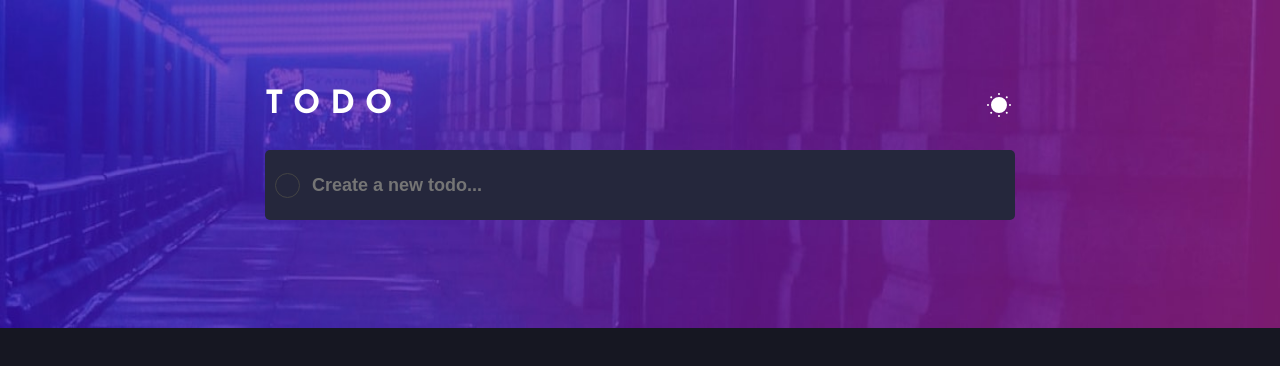
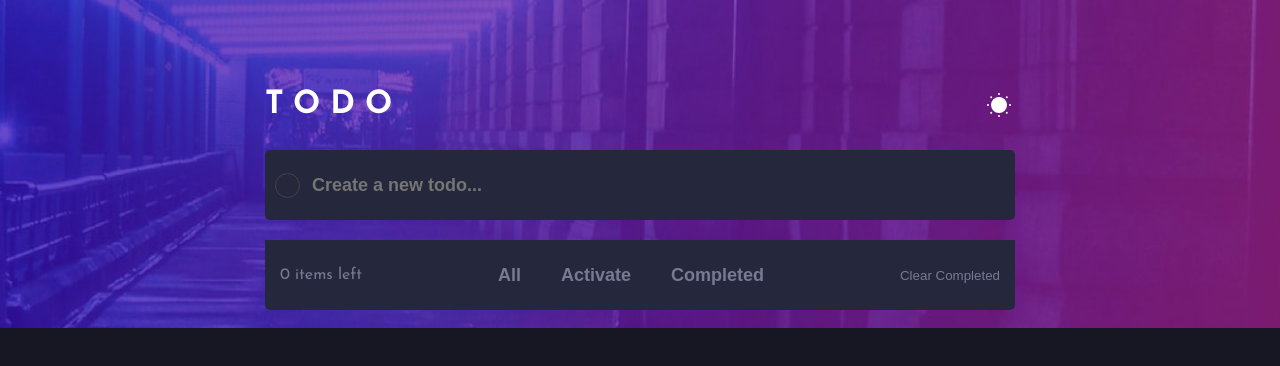
Before and after one commit to trolerogame/todo-app-main_Dani7uG, a React (Vite) app: page / in a window 1280 px wide. Shown: the top 366 px of the page. Built offline with nearby package versions, Linux system fonts and the light colour scheme.

Commit message:
Update App.jsx
arreglando error del cero flotante

```diff
--- a/src/App.jsx
+++ b/src/App.jsx
@@ -16,7 +16,7 @@
         <DarkLightMode darkMode={darkMode} setDarkMode={setDarkMode}/>
         <FormTodo darkMode={darkMode} reference={ref} todo={todo} setTodo={setTodo}/>
         <TodoList darkMode={darkMode} todo={todo} setTodo={setTodo}/>
-        {todo.length !== 0 && <FooterTodoList darkMode={darkMode} todos={todo} setTodo={setTodo}/>}
+        <FooterTodoList darkMode={darkMode} todos={todo} setTodo={setTodo}/>
       </ContainerTodo>
     </Body>
   )
```
